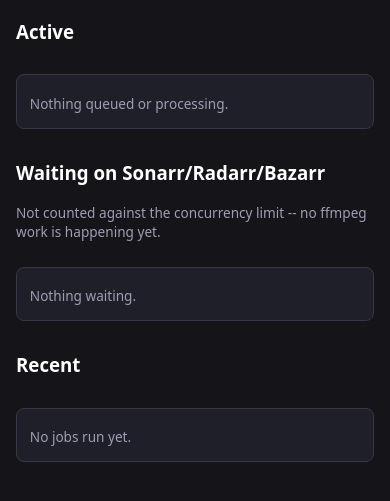
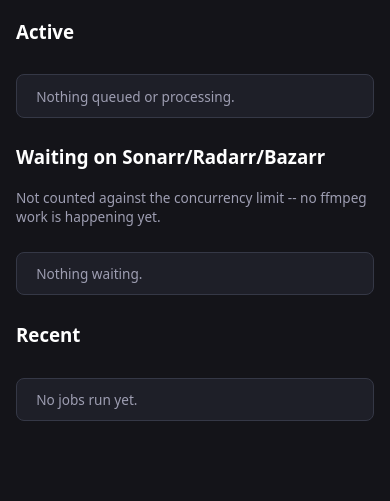
Before and after one commit to dpresti/vulgarr, a Python web app: template app/templates/queue.html in a window 390 px wide. Shown: the part 209-710 px from the top of the page. Run offline with Jinja, Linux system fonts and the light colour scheme; the template is opened without the code that fills it, so the values that code supplies are empty; some libraries are stand-ins or nearby versions.

Commit message:
Condense mobile card layout -- label inline with value instead of stacked
Each field was label-on-its-own-line then value-on-the-next, so a 4-5
field card (Term/Severity/Enabled/Delete, or Title/State/Trigger/Result)
ran fairly tall. Labels now sit inline before their value and only wrap
to their own line when the value doesn't fit, plus tightened row/card
padding. Cuts full-page height by ~30% on Word List, ~13% on Queue
(less there since some result messages are long enough to still wrap).

Co-Authored-By: Claude Sonnet 5 <noreply@anthropic.com>

```diff
--- a/app/templates/base.html
+++ b/app/templates/base.html
@@ -294,21 +294,27 @@
       .responsive-table tbody, .responsive-table tr, .responsive-table td { display: block; width: 100%; box-sizing: border-box; }
       .responsive-table tr {
         border: 1px solid var(--vulgarr-border); border-radius: 8px;
-        margin-bottom: 0.75rem; padding: 0.6rem 0.8rem; background: var(--vulgarr-bg-surface);
+        margin-bottom: 0.5rem; padding: 0.5rem 0.7rem; background: var(--vulgarr-bg-surface);
       }
-      /* overflow-wrap matters here specifically -- error/result messages (e.g.
-         a raw ffmpeg failure with a long file path) can be one long unbroken
-         string with no natural wrap point. Without this, that text silently
-         overflows its own box without making the box itself measurably wider
-         (invisible to a bounding-box check), dragging the whole scrollable
-         card region out with it. */
-      .responsive-table td { border: none; padding: 0.35rem 0; text-align: left; overflow-wrap: anywhere; }
+      /* Label sits inline before its value instead of stacked above it, so a
+         short field (a badge, "manual", "done") takes one line instead of two --
+         only wraps to its own line when the value doesn't fit next to the label.
+         overflow-wrap matters here specifically -- error/result messages (e.g. a
+         raw ffmpeg failure with a long file path) can be one long unbroken string
+         with no natural wrap point. Without it, that text silently overflows its
+         own box without making the box itself measurably wider (invisible to a
+         bounding-box check), dragging the whole scrollable card region out with it. */
+      .responsive-table td {
+        border: none; padding: 0.2rem 0; text-align: left; overflow-wrap: anywhere;
+        display: flex; align-items: center; flex-wrap: wrap; column-gap: 0.5rem; row-gap: 0.15rem;
+      }
       .responsive-table td::before {
-        content: attr(data-label); display: block; font-weight: 700; font-size: 0.68rem;
+        content: attr(data-label); font-weight: 700; font-size: 0.66rem;
         text-transform: uppercase; letter-spacing: 0.03em; color: var(--vulgarr-text-secondary);
-        margin-bottom: 0.2rem;
+        flex-shrink: 0; white-space: nowrap;
       }
       .responsive-table td[data-label=""]::before { display: none; }
+      .responsive-table td[data-label=""] { padding-top: 0.35rem; }
     }
 
     /* A second, tighter tier for the smallest phones (e.g. iPhone SE-class,
```
